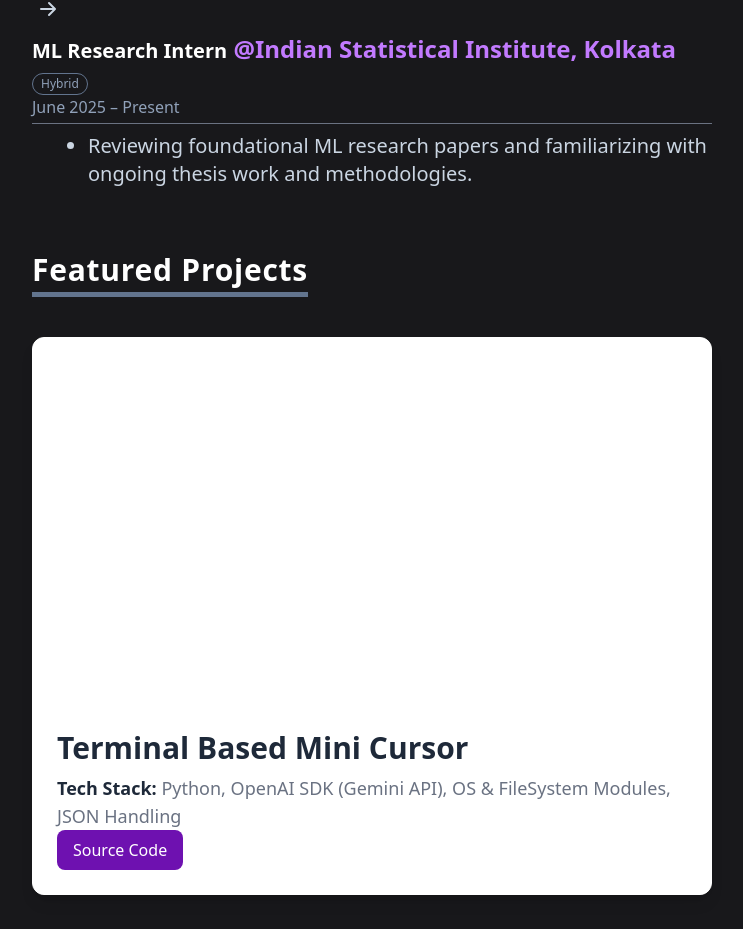
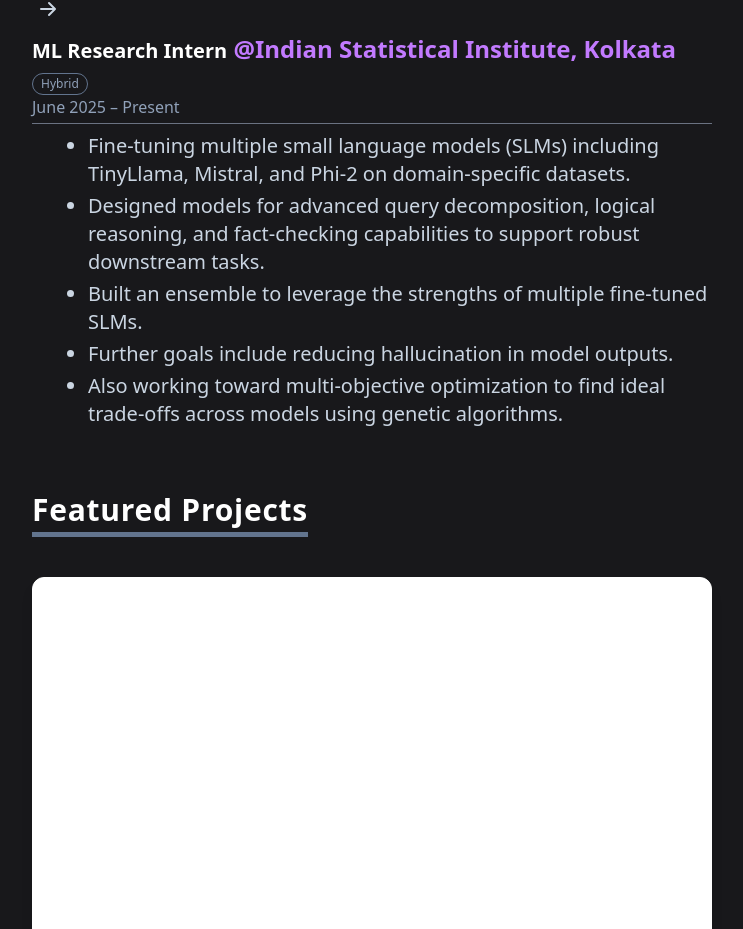
Before and after one commit to dasrupdip04/My-portfolio, a React (Vite) app: page / in a window 1280 px wide. Shown: the part 1594-2523 px from the top of the page, without its empty margins (268-1011 px from the left). Built offline with nearby package versions, Linux system fonts and the light colour scheme.

Commit message:
Update Experience.jsx

```diff
--- a/src/Components/Experience.jsx
+++ b/src/Components/Experience.jsx
@@ -41,7 +41,11 @@ function Experience() {
           <span className='text-sm text-slate-400 md:text-base'>June 2025 – Present</span>
         </div>
         <ul className=' text-slate-300 pl-14 mt-2 space-y-1 list-disc list-outside'>
-          <li>Reviewing foundational ML research papers and familiarizing with ongoing thesis work and methodologies.</li>
+          <li>Fine-tuning multiple small language models (SLMs) including TinyLlama, Mistral, and Phi-2 on domain-specific datasets.</li>
+          <li>Designed models for advanced query decomposition, logical reasoning, and fact-checking capabilities to support robust downstream tasks.</li>
+          <li>Built an ensemble to leverage the strengths of multiple fine-tuned SLMs.</li>
+          <li>Further goals include reducing hallucination in model outputs.</li>
+          <li>Also working toward multi-objective optimization to find ideal trade-offs across models using genetic algorithms.</li>
         </ul>
       </div>
     </section>
```
